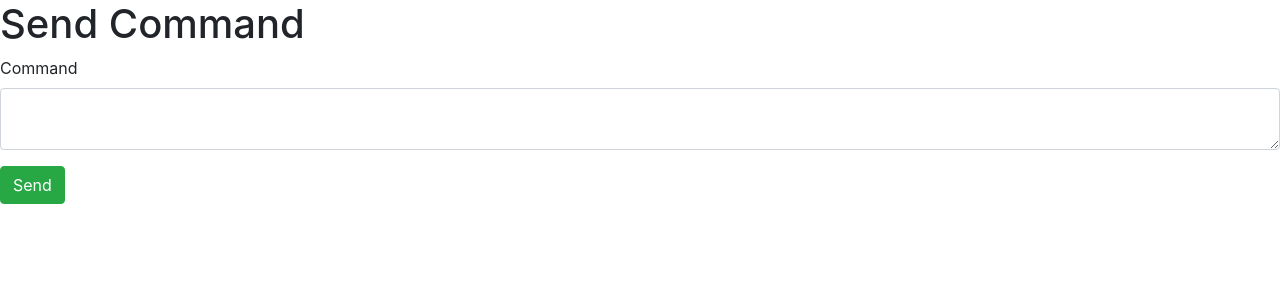
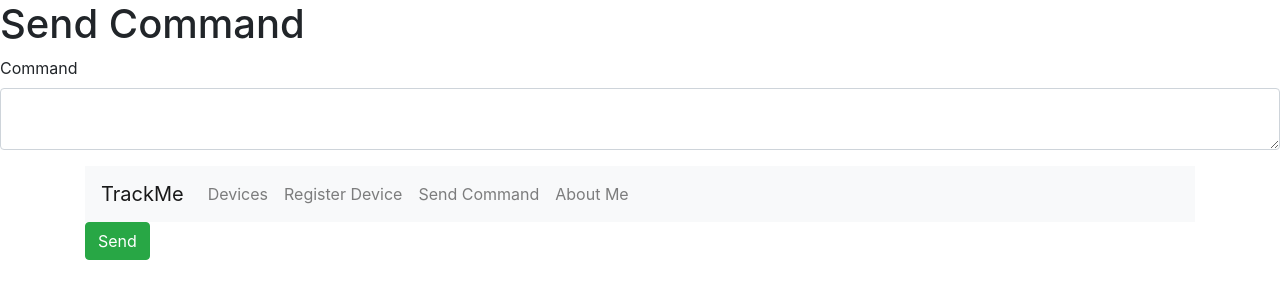
Before and after one commit to ajalaba/TrackMe, a website: page web/public/send-command.html in a window 1280 px wide. Drawn offline with nearby package versions, Linux system fonts and the light colour scheme.

Commit message:
MODIFY: Change file code

```diff
--- a/web/public/app.js
+++ b/web/public/app.js
@@ -23,5 +23,3 @@ $('#send-command').on('click', function() {
     const command = $('#command').val();
     console.log(`command is: ${command}`);
     });
-
-$('#footer').load('footer.html');
--- a/web/public/send-command.html
+++ b/web/public/send-command.html
@@ -16,6 +16,8 @@ TrackMe application" />
     <label for="command">Command</label>
     <textarea rows="2" class="form-control" id="command"></textarea>
     </div>
+<div class="container">
+    <div id="navbar"></div>
 <button class="btn btn-success" id="send-command">Send</button>
 <script src="https://code.jquery.com/jquery-3.5.1.min.js"></script>
 <script src="https://stackpath.bootstrapcdn.com/bootstrap/4.5.0/js/bootstrap.min.js"></script>
```
Also changed, not shown: web/public/about-me.html (+2 -0 lines), web/public/device-list.html (+2 -1 lines), web/public/register-device.html (+2 -0 lines).
